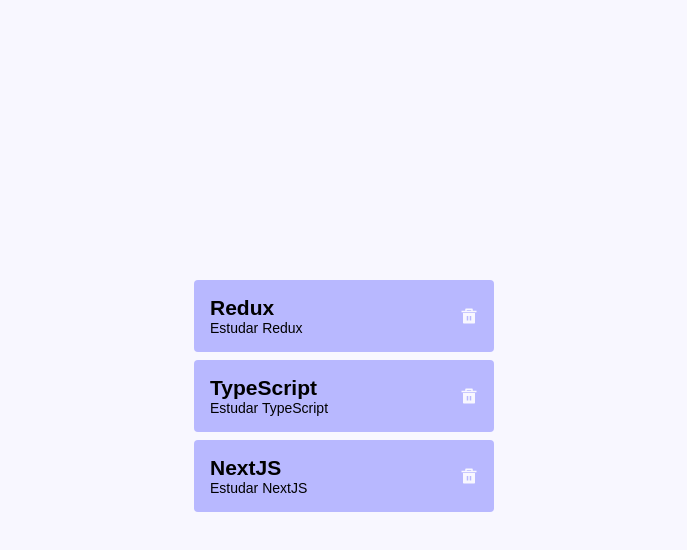
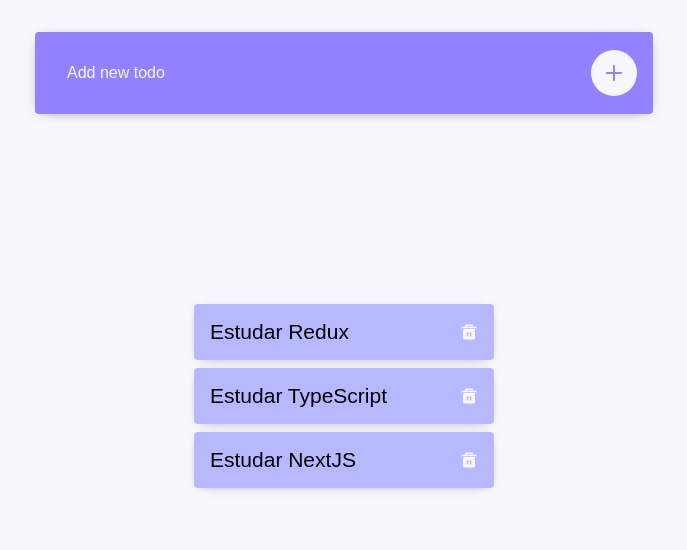
Before and after one commit to Igorbrands/react-redux-toolkit, a React (Create React App) app: page / in a window 1280 px wide. Shown: the top 550 px of the page, without its empty margins (296-983 px from the left). Built offline with nearby package versions, Linux system fonts and the light colour scheme.

Commit message:
feat: create Input

```diff
--- /dev/null
+++ b/src/components/Input/index.tsx
@@ -0,0 +1,17 @@
+import React from "react";
+import { Button, Container } from "./styles";
+import { IoIosAdd } from "react-icons/io";
+import colors from "../../styles/colors";
+
+const Input: React.FC = () => {
+  return (
+    <Container>
+      <input type="text" placeholder="Add new todo" />
+      <Button>
+        <IoIosAdd size={32} color={colors.mediumPurple} />
+      </Button>
+    </Container>
+  );
+};
+
+export default Input;
--- /dev/null
+++ b/src/components/Input/styles.ts
@@ -0,0 +1,48 @@
+import styled from "styled-components";
+import colors from "../../styles/colors";
+
+export const Container = styled.div`
+  position: absolute;
+  top: 0;
+  margin-top: 32px;
+  background-color: ${colors.mediumPurple};
+  border-radius: 4px;
+  padding: 16px;
+  display: flex;
+  justify-content: space-between;
+  align-items: center;
+
+  -webkit-box-shadow: 0px 2px 14px -8px rgba(0, 0, 0, 0.75);
+  -moz-box-shadow: 0px 2px 14px -8px rgba(0, 0, 0, 0.75);
+  box-shadow: 0px 2px 14px -8px rgba(0, 0, 0, 0.75);
+
+  input {
+    background-color: ${colors.mediumPurple};
+    color: ${colors.ghostWhite};
+    width: 540px;
+    padding: 16px;
+    border-radius: 4px;
+    border: 0px;
+    font-size: 16px;
+
+    ::placeholder {
+      color: ${colors.ghostWhite};
+    }
+  }
+`;
+
+export const Button = styled.div`
+  background-color: ${colors.ghostWhite};
+  height: 46px;
+  width: 46px;
+  border-radius: 23px;
+  display: flex;
+  align-items: center;
+  justify-content: center;
+
+  :hover {
+    background-color: ${colors.maximumBluePurple}
+  }
+
+  cursor: pointer;
+`;
--- a/src/components/ItemList/index.tsx
+++ b/src/components/ItemList/index.tsx
@@ -5,7 +5,6 @@
 
 export interface TodoItem {
   id: number;
-  title: string;
   description: string;
 }
 
@@ -19,8 +18,7 @@
   return (
     <Container>
       <div>
-        <h2>{data.title}</h2>
-        <p>{data.description}</p>
+        <h2>{data.description}</h2>
       </div>
       <RiDeleteBin5Fill
         onMouseOver={() => setHover(true)}
--- a/src/components/ItemList/styles.ts
+++ b/src/components/ItemList/styles.ts
@@ -12,7 +12,15 @@
   align-items: center;
   justify-content: space-between;
 
+  -webkit-box-shadow: 0px 2px 12px -8px rgba(0, 0, 0, 0.75);
+  -moz-box-shadow: 0px 2px 12px -8px rgba(0, 0, 0, 0.75);
+  box-shadow: 0px 2px 12px -8px rgba(0, 0, 0, 0.75);
+
   svg {
     cursor: pointer;
   }
+
+  h2 {
+    font-weight: 500;
+  }
 `;
--- a/src/pages/Dashboard/index.tsx
+++ b/src/pages/Dashboard/index.tsx
@@ -1,17 +1,19 @@
 import React from "react";
+import Input from "../../components/Input";
 import ItemList, { TodoItem } from "../../components/ItemList";
 
 import { Container } from "./styles";
 
 const Dashboard: React.FC = () => {
   const data: TodoItem[] = [
-    { id: 1, title: "Redux", description: "Estudar Redux" },
-    { id: 2, title: "TypeScript", description: "Estudar TypeScript" },
-    { id: 3, title: "NextJS", description: "Estudar NextJS" },
+    { id: 1, description: "Estudar Redux" },
+    { id: 2, description: "Estudar TypeScript" },
+    { id: 3, description: "Estudar NextJS" },
   ];
 
   return (
     <Container>
+      <Input />
       {data.map((item) => (
         <ItemList key={item.id} data={item} />
       ))}
```
Also changed, not shown: 1 other file (tests, documents, lock files or other folders).
